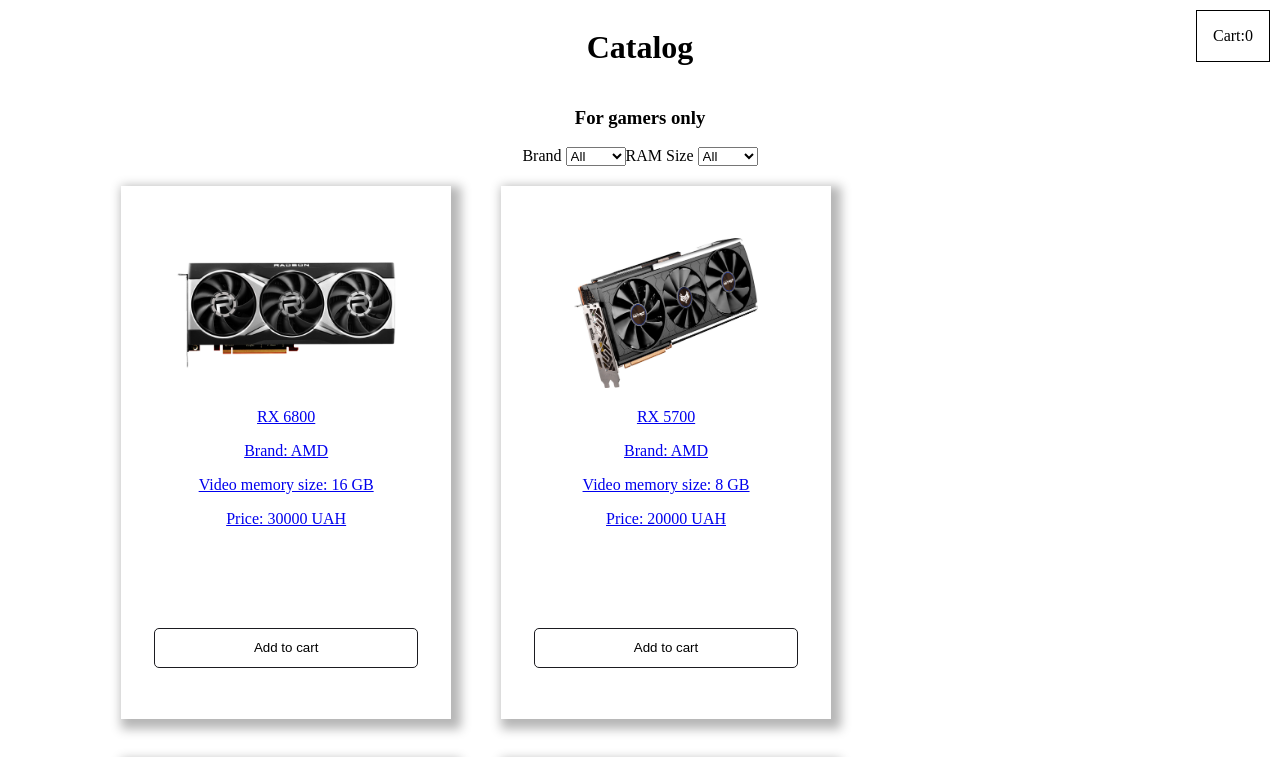
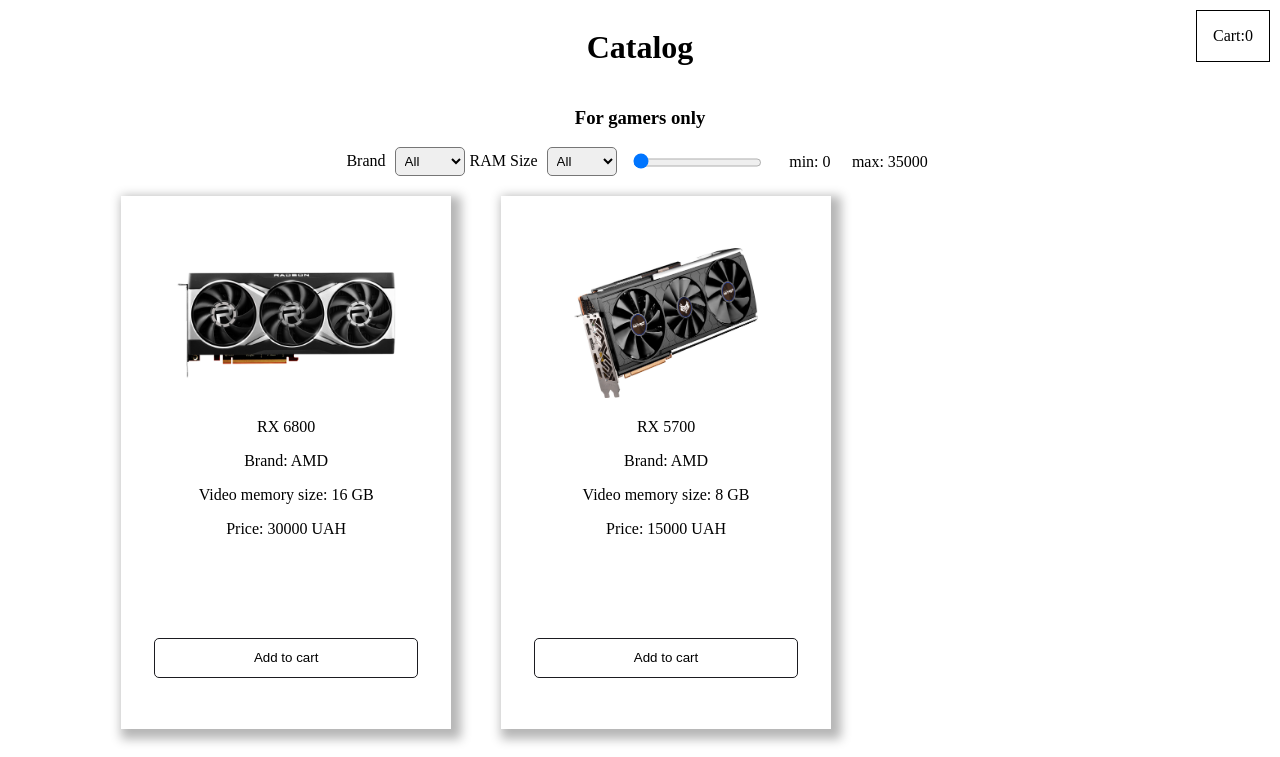
Before and after one commit to mykhailovskyiv/Biz24Shop, a Vue app: page /#/catalog in a window 1280 px wide. Shown: the top 757 px of the page. Built offline with nearby package versions, Linux system fonts and the light colour scheme.

Commit message:
products

```diff
--- a/src/components/Cart.vue
+++ b/src/components/Cart.vue
@@ -4,9 +4,9 @@
       <div class="cart__link_to_catalog">Back to Catalog</div>
     </router-link>
     <h1>Cart</h1>
-    <p v-if="!cart_data.length">Thre are not product in cart...</p>
+    <p v-if="!CART.length">Thre are not product in cart...</p>
     <cartItem
-      v-for="(item, index) in cart_data"
+      v-for="(item, index) in CART"
       :key="item.article"
       :cart_item_data="item"
       @deleteFromCart="deleteFromCart(index)"
@@ -22,19 +22,11 @@
 
 <script>
 import cartItem from "./Cart-item";
-import { mapActions } from "vuex";
+import {mapActions, mapGetters} from "vuex";
 export default {
   name: "Cart",
   components: {
     cartItem,
-  },
-  props: {
-    cart_data: {
-      type: Array,
-      default() {
-        return [];
-      },
-    },
   },
   data() {
     return {};
@@ -58,10 +50,11 @@
     },
   },
   computed: {
+    ...mapGetters(["CART"]),
     cartTotalCost() {
       let result = [];
-      if (this.cart_data.length) {
-        for (let item of this.cart_data) {
+      if (this.CART.length) {
+        for (let item of this.CART) {
           result.push(item.price * item.quantity);
         }
         result = result.reduce(function (sum, el) {
--- a/src/components/Catalog-filter.vue
+++ b/src/components/Catalog-filter.vue
@@ -1,16 +1,33 @@
 <template>
-  <div>
+  <div class="catalog-filter">
+    <div class="catalog-filter__container">
       <label>Brand </label>
       <select v-model="filters.brand" @change="updateFilter('brand', $event.target.value)">
         <option value="">All</option>
         <option v-for="brand in uniqueValues('brand')" :key="brand.index" :value="brand">{{ brand }}</option>
       </select>
-
+    </div>
+    <div class="catalog-filter__container">
       <label>RAM Size </label>
       <select v-model="filters.ram_size" @change="updateFilter('ram_size', $event.target.value)">
         <option value="">All</option>
         <option v-for="ram_size in uniqueValues('ram_size')" :key="ram_size.index" :value="ram_size">{{ ram_size }} GB</option>
       </select>
+    </div>
+    <div class="range-filter">
+      <input
+          v-model.number="filters.price"
+          type="range"
+          min="0"
+          max="35000"
+          step="1000"
+          @change="updateFilter('price', filters.price)"
+      >
+    </div>
+    <div class="range-filter__values">
+      <p>min: {{filters.price}}</p>
+      <p>max: {{max_price}}</p>
+    </div>
   </div>
 </template>
 
@@ -24,7 +41,9 @@
       filters: {
         brand: '',
         ram_size: '',
-      }
+        price: 0
+      },
+      max_price: 35000
     }
   },
   props: {
@@ -34,12 +53,15 @@
     }
   },
   created() {
-    const { brand, ram_size } = this.$route.query
+    const { brand, ram_size, price } = this.$route.query
     if (brand) {
       this.filters.brand = brand
     }
     if (ram_size) {
       this.filters.ram_size = ram_size
+    }
+    if (price) {
+      this.filters.price = price
     }
     this.ADD_FILTERS(this.filters)
   },
@@ -60,11 +82,60 @@
         }
         return uniqueValues
       }, [])
-    }
+    },
   }
 }
 </script>
 
-<style scoped>
+<style scoped lang="scss">
+.catalog-filter {
+  display: flex;
+  align-items: center;
+  flex-wrap: wrap;
+  justify-content: space-around;
+  label {
+    margin: 0 5px;
+  }
+  select {
+    padding: 5px;
+    border-radius: 5px;
+  }
+}
+  .range-filter {
+    width: 130px;
+    margin: auto 16px;
+    text-align: center;
+    position: relative;
+    &__values {
+      display: flex;
+      justify-content: space-around;
+      width: 160px;
+      p {
+        margin: 0 2px;
+      }
+    }
+  }
+  .range-filter svg, .range-filter input[type=range] {
+    position: absolute;
+    left: -2px;
+    bottom: -7px;
+  }
+  input[type=range]::-webkit-slider-thumb {
+    z-index: 2;
+    position: relative;
+    top: 2px;
+    margin-top: -7px;
+  }
+  @media (max-width: 767px) {
+    .catalog-filter {
+      flex-direction: column;
+      &__container {
+        margin-bottom: 10px;
+      }
+    }
+    .range-filter {
+      margin: 10px 0;
+    }
+  }
 
 </style>
--- a/src/components/Catalog-item.vue
+++ b/src/components/Catalog-item.vue
@@ -4,12 +4,12 @@
         :to="{ name: 'product', params: {id: productData.id}}"
         class="catalog-item__container">
       <img :src="require('../assets/img/' + productData.image)" alt="img" />
-      <p class="catalog-item-name">{{ productData.name }}</p>
-      <p class="catalog-item-name">Brand: {{ productData.brand }}</p>
-      <p class="catalog-item-name">Video memory size: {{ productData.ram_size }} GB</p>
-      <p class="catalog-item-price">Price: {{ productData.price }} UAH</p>
+      <p class="catalog-item__name">{{ productData.name }}</p>
+      <p class="catalog-item__name">Brand: {{ productData.brand }}</p>
+      <p class="catalog-item__name">Video memory size: {{ productData.ram_size }} GB</p>
+      <p class="catalog-item__price">Price: {{ productData.price }} UAH</p>
     </router-link>
-    <button class="catalog-item-button" @click="addToCart">Add to cart</button>
+    <button class="catalog-item__button" @click="addToCart">Add to cart</button>
   </div>
 </template>
 
@@ -26,9 +26,6 @@
     },
   },
   methods: {
-    // selectProduct() {
-    //   this.$store.dispatch('ADD_SELECTED_PRODUCT', this.productData);
-    // },
     addToCart() {
       this.$emit("addToCart", this.productData);
     },
@@ -49,6 +46,10 @@
   box-shadow: 5px 5px 10px 5px#0000004a;
   transition-property: box-shadow;
   transition-duration: 0.5s;
+  a {
+    color: black;
+    text-decoration: none;
+  }
   &:hover {
     box-shadow: 20px 20px 30px 20px#0000004a;
     transition-duration: 0.5s;
@@ -62,11 +63,10 @@
     width: auto;
     height: 150px;
   }
-
-  .catalog-item-title {
+  &__title {
     color: red;
   }
-  .catalog-item-button {
+  &__button {
     border: 1px solid #1b1b20;
     background-color: white;
     transition-duration: 0.5s;
@@ -87,7 +87,7 @@
     height: 401px;
     margin: 20px 0 20px 35px;
     img {
-      width: 250px;
+      width: 220px;
     }
   }
 }
@@ -96,4 +96,10 @@
     width: 85%;
   }
 }
+@media (max-width: 425px) {
+  .catalog-item {
+    width: 100%;
+    margin: 20px 0 20px 0;
+  }
+}
 </style>
--- a/src/components/Catalog.vue
+++ b/src/components/Catalog.vue
@@ -1,6 +1,6 @@
 <template>
   <div class="catalog">
-    <router-link :to="{ name: 'cart', params: { cart_data: CART } }">
+    <router-link :to="{ name: 'cart' }">
       <div class="catalog__link_to_cart">Cart:{{ CART.length }}</div>
     </router-link>
     <h1 class="title">Catalog</h1>
@@ -13,6 +13,9 @@
         :productData="product"
         @addToCart="addToCart"
       />
+    </div>
+    <div v-if="!filteredProducts.length">
+      <h4>Unfortunately, we could not find any products according to your categories.</h4>
     </div>
   </div>
 </template>
@@ -33,8 +36,9 @@
       return this.PRODUCTS.filter(product => {
         const brandFilter = !this.FILTERS.brand || product.brand === this.FILTERS.brand;
         const ramSizeFilter = !this.FILTERS.ram_size || product.ram_size === parseFloat(this.FILTERS.ram_size);
-        console.log(product.ram_size, this.FILTERS.ram_size)
-        return brandFilter && ramSizeFilter
+        const priceFilter = !this.FILTERS.price || product.price >= this.FILTERS.price;
+        console.log(product.price >= this.FILTERS.price)
+        return brandFilter && ramSizeFilter && priceFilter
       });
     }
   },
--- a/src/components/Product.vue
+++ b/src/components/Product.vue
@@ -1,49 +1,55 @@
 <template>
-  <div class="catalog-item">
-    <img :src="require('../assets/img/' + product.image)" alt="img" />
-    <p class="catalog-item-name">{{ product.name }}</p>
-    <p class="catalog-item-name">Brand: {{ product.brand }}</p>
-    <p class="catalog-item-name">Video memory size: {{ product.ram_size }} GB</p>
-    <p class="catalog-item-price">Price: {{ product.price }} UAH</p>
-    <button class="catalog-item-button" @click="addToCart">Add to cart</button>
+  <div class="container">
+    <router-link :to="{ name: 'catalog' }">
+      <div class="cart__link_to_catalog">Back to Catalog</div>
+    </router-link>
+    <router-link :to="{ name: 'cart' }">
+      <div class="catalog__link_to_cart">Cart:{{ CART.length }}</div>
+    </router-link>
+    <div class="catalog-item">
+      <img :src="require('../assets/img/' + PRODUCT.image)" alt="img" />
+      <p class="catalog-item__name">{{ PRODUCT.name }}</p>
+      <p class="catalog-item__name">Brand: {{ PRODUCT.brand }}</p>
+      <p class="catalog-item__name">Video memory size: {{ PRODUCT.ram_size }} GB</p>
+      <p class="catalog-item__price">Price: {{ PRODUCT.price }} UAH</p>
+      <button class="catalog-item__button" @click="addToCart">Add to cart</button>
+    </div>
   </div>
 </template>
 
 <script>
+import {mapGetters, mapActions} from "vuex";
+
 export default {
   name: "product",
   components: {},
-  data() {
-    return {
-    };
-  },
   created() {
     const productId = this.$route.params.id;
-    this.$store.dispatch('ADD_SELECTED_PRODUCT_BY_ID', productId);
+    this.ADD_SELECTED_PRODUCT_BY_ID(productId)
   },
   methods: {
+    ...mapActions(["ADD_SELECTED_PRODUCT_BY_ID", "ADD_TO_CART"]),
     addToCart() {
-      this.$emit("addToCart", this.productData);
+      this.ADD_TO_CART(this.PRODUCT);
     },
   },
   computed: {
-    product() {
-      return this.$store.getters.PRODUCT;
-    },
+    ...mapGetters(["CART", "PRODUCT" ]),
   },
 };
 </script>
 
 <style lang="scss" scoped>
+.container {
+  width: 100%;
+}
 .catalog-item {
   display: flex;
   flex-direction: column;
   align-items: center;
+  width: 100%;
   justify-content: center;
-  width: 29%;
-  height: 513px;
   padding: 10px 0;
-  margin: 20px 0 20px 50px;
 
   box-shadow: 5px 5px 10px 5px#0000004a;
   transition-property: box-shadow;
@@ -54,18 +60,17 @@
   }
   img {
     width: auto;
-    height: 150px;
+    height: 250px;
   }
-
-  .catalog-item-title {
+  &__title {
     color: red;
   }
-  .catalog-item-button {
+  &__button {
     border: 1px solid #1b1b20;
     background-color: white;
     transition-duration: 0.5s;
     height: 40px;
-    width: 80%;
+    width: 200px;
     border-radius: 5px;
     cursor: pointer;
     &:hover {
@@ -75,11 +80,11 @@
     }
   }
 }
+.cart__link_to_catalog {
+  right: 100px;
+}
 @media (max-width: 1279px) {
   .catalog-item {
-    width: 43%;
-    height: 401px;
-    margin: 20px 0 20px 35px;
     img {
       width: 250px;
     }
--- a/src/products.json
+++ b/src/products.json
@@ -14,7 +14,7 @@
     "id": 2,
     "image": "5700.jpg",
     "name": "RX 5700",
-    "price": "20000",
+    "price": "15000",
     "article": "V2",
     "brand": "AMD",
     "ram_size": 8,
@@ -37,7 +37,7 @@
     "id": 4,
     "image": "2080.jpg",
     "name": "RTX 2080",
-    "price": "25000",
+    "price": "16000",
     "article": "V4",
     "brand": "Nvidia",
     "ram_size": 10,
--- a/src/vuex/store.js
+++ b/src/vuex/store.js
@@ -13,6 +13,7 @@
         filters: {
             brand: '',
             ram_size: '',
+            price: 0,
         }
     },
     mutations: {
@@ -37,6 +38,7 @@
         },
         SET_FILTERS(state, value) {
             state.filters = value
+            console.log(value)
         },
         INCREMENT: (state, index) => {
             state.cart[index].quantity++
@@ -58,7 +60,6 @@
         ADD_SELECTED_PRODUCT_BY_ID({ commit, state }, productId) {
             const product = state.products.find(p => p.id === parseInt(productId));
             commit('SET_SELECTED_PRODUCT', product);
-            console.log(this.state.products)
         },
         ADD_FILTERS({ commit }, value) {
             commit('SET_FILTERS',  value);
```
Lines whose indentation alone changed are shown as unchanged.
